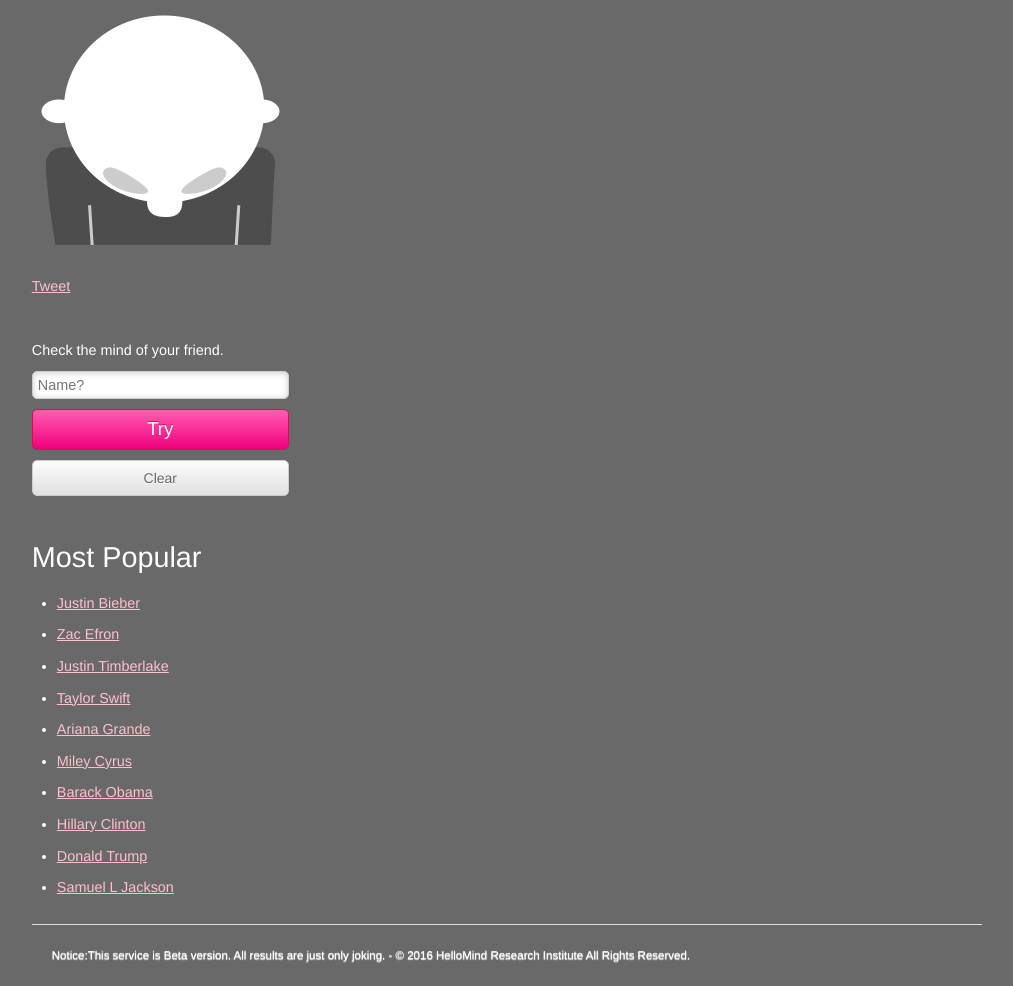
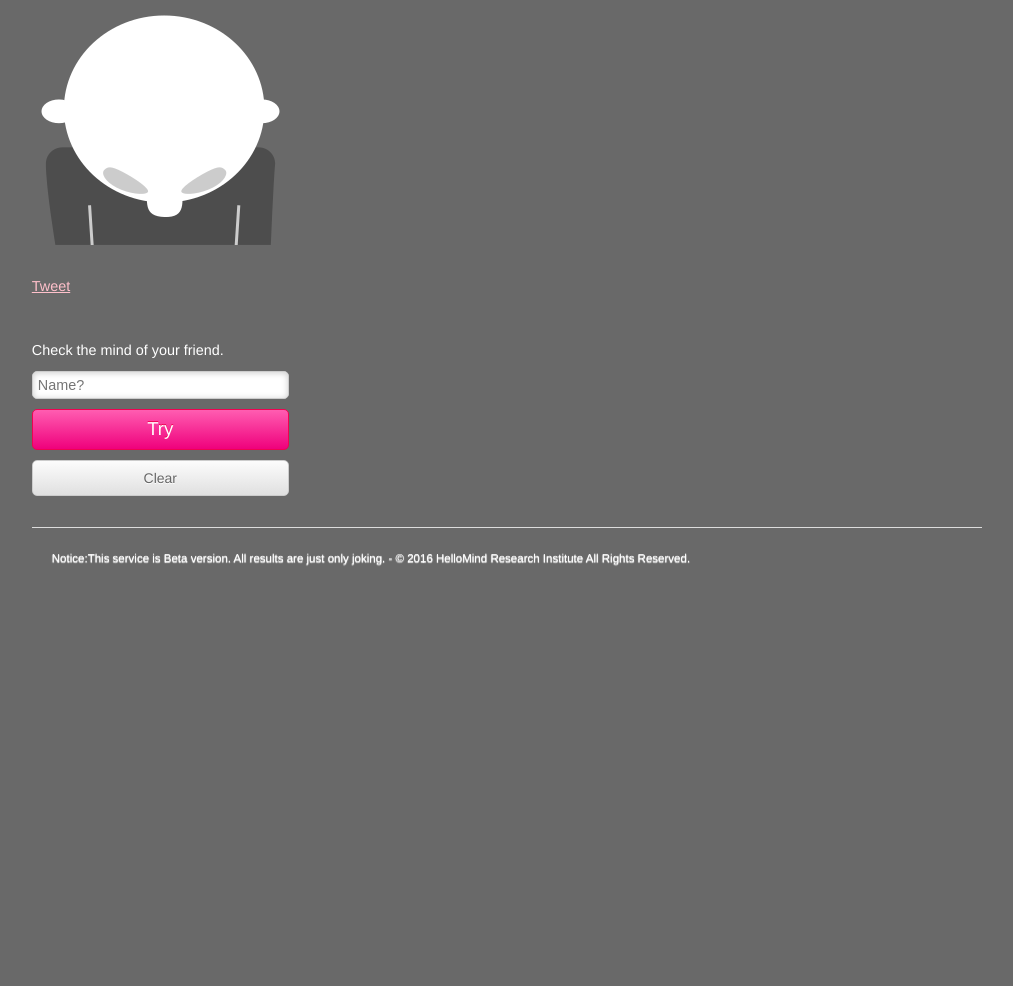
Before and after one commit to ycatch/hello-mind, a plain HTML site: page index.html in a window 1280 px wide. Shown: the part 79-1065 px from the top of the page, without its empty margins (125-1138 px from the left). After the commit the page ends 800 px from the top, so only its background shows below. Drawn offline with nearby package versions, Linux system fonts and the light colour scheme; a script that the page names is missing.

Commit message:
delete pop list for SocialBottum

```diff
--- a/index.html
+++ b/index.html
@@ -47,21 +47,6 @@
 			<p></p>
 			<br />
 		</div>
-		<div>
-			<h4>Most Popular</h4>
-			<ul>
-				<li><a href="./index.html?Justin Bieber">Justin Bieber</a></li>
-				<li><a href="./index.html?Zac Efron">Zac Efron</a></li>
-				<li><a href="./index.html?Justin Timberlake">Justin Timberlake</a></li>
-				<li><a href="./index.html?Taylor Swift">Taylor Swift</a></li>
-				<li><a href="./index.html?Ariana Grande">Ariana Grande</a></li>
-				<li><a href="./index.html?Miley Cyrus">Miley Cyrus</a></li>
-				<li><a href="./index.html?Barack Obama">Barack Obama</a></li>
-				<li><a href="./index.html?Hillary Clinton">Hillary Clinton</a></li>
-				<li><a href="./index.html?Donald Trump">Donald Trump</a></li>
-				<li><a href="./index.html?Samuel L Jackson">Samuel L Jackson</a></li>
-			</ul>
-		</div>
 		<div class="clear"></div>
 		<div id="footer" class="col_12 left">
 			Notice:This service is Beta version. All results are just only joking. - &copy; 2016 HelloMind Research Institute All Rights Reserved.
```
Also changed, not shown: index.ja.html (+0 -14 lines), index.uk.html (+0 -15 lines).
